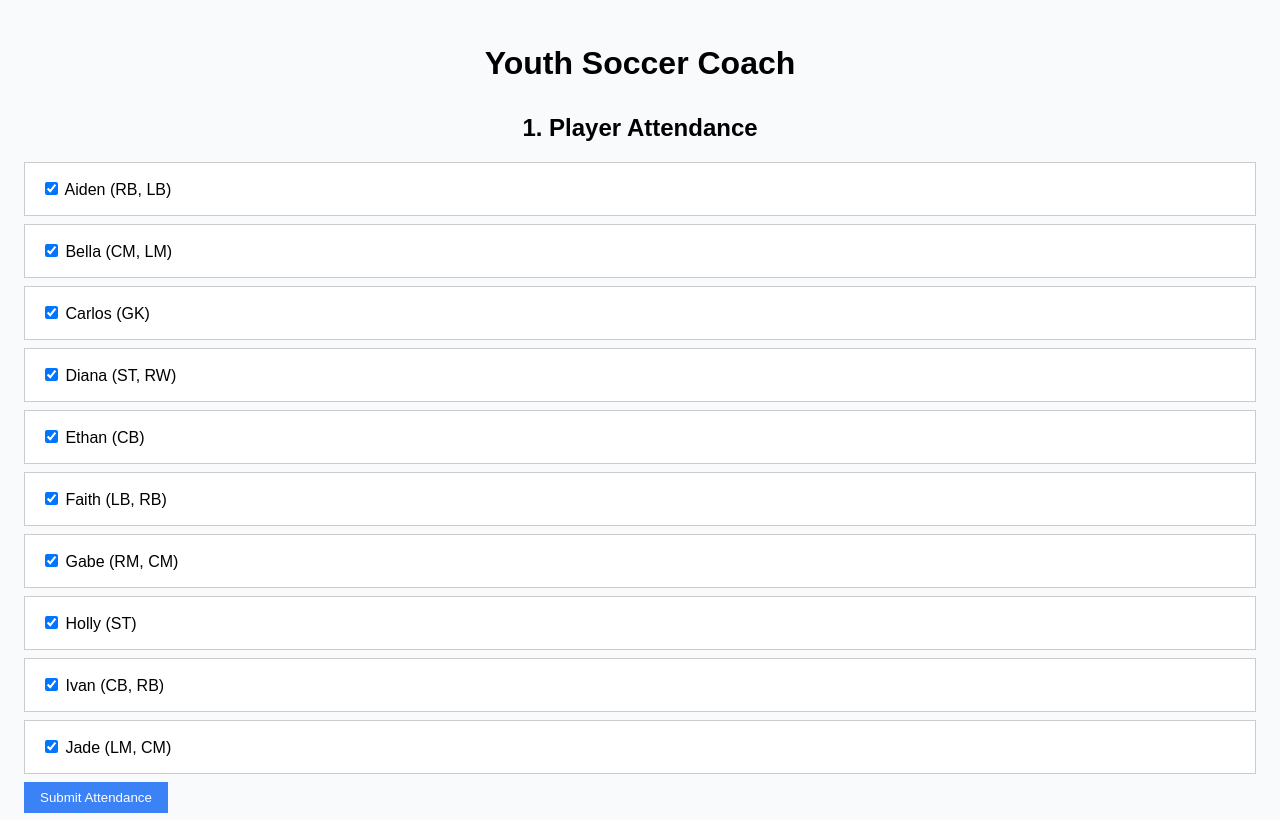
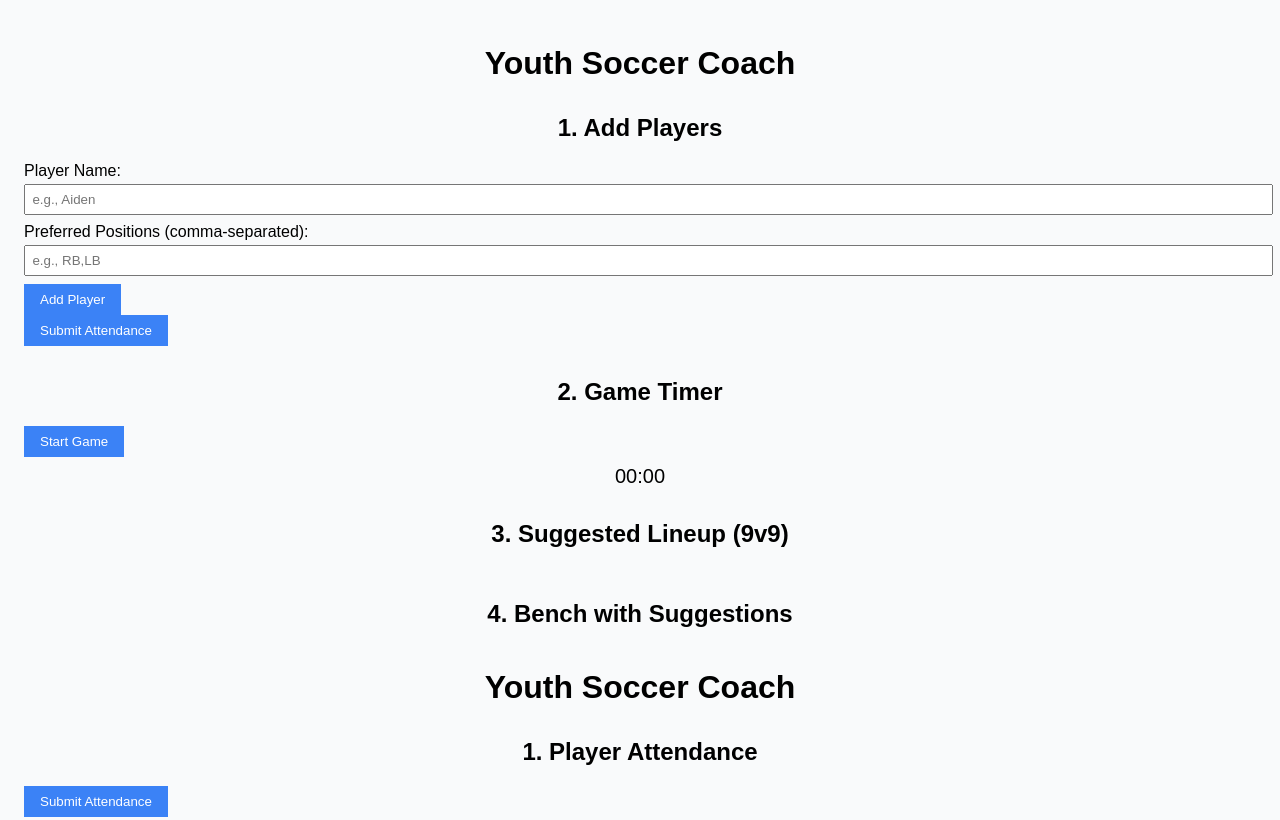
Before and after one commit to FROD16/SubCoach, a plain HTML site: page index.html in a window 1280 px wide. Shown: the top 820 px of the page. Drawn offline with Linux system fonts and the light colour scheme.

Commit message:
Update index.html

```diff
--- a/index.html
+++ b/index.html
@@ -1,7 +1,198 @@
 <!DOCTYPE html>
 <html lang="en">
 <head>
+  <meta charset="UTF-8" /><!DOCTYPE html>
+<html lang="en">
+<head>
   <meta charset="UTF-8" />
+  <meta name="viewport" content="width=device-width, initial-scale=1.0" />
+  <title>Youth Soccer Coach</title>
+  <style>
+    body {
+      font-family: sans-serif;
+      padding: 1rem;
+      background: #f9fafb;
+    }
+    h1, h2 {
+      text-align: center;
+    }
+    .player-card {
+      background: white;
+      border: 1px solid #ccc;
+      padding: 1rem;
+      margin-bottom: 0.5rem;
+    }
+    .lineup, .bench {
+      display: flex;
+      flex-wrap: wrap;
+      gap: 1rem;
+      margin-top: 1rem;
+    }
+    .section {
+      margin-top: 2rem;
+    }
+    .btn {
+      padding: 0.5rem 1rem;
+      background-color: #3b82f6;
+      color: white;
+      border: none;
+      cursor: pointer;
+    }
+    .btn:hover {
+      background-color: #2563eb;
+    }
+    .input-group {
+      margin-bottom: 0.5rem;
+    }
+    input[type="text"] {
+      padding: 0.4rem;
+      width: 100%;
+      margin-top: 0.2rem;
+    }
+    #gameTimer {
+      font-size: 1.25rem;
+      text-align: center;
+      margin-top: 0.5rem;
+    }
+  </style>
+</head>
+<body>
+  <h1>Youth Soccer Coach</h1>
+  <div class="section">
+    <h2>1. Add Players</h2>
+    <div class="input-group">
+      <label>Player Name:</label>
+      <input type="text" id="playerName" placeholder="e.g., Aiden" />
+    </div>
+    <div class="input-group">
+      <label>Preferred Positions (comma-separated):</label>
+      <input type="text" id="playerPositions" placeholder="e.g., RB,LB" />
+    </div>
+    <button class="btn" onclick="addPlayer()">Add Player</button>
+    <div id="playerList"></div>
+    <button class="btn" onclick="submitAttendance()">Submit Attendance</button>
+  </div>
+
+  <div class="section">
+    <h2>2. Game Timer</h2>
+    <button class="btn" onclick="startGame()">Start Game</button>
+    <div id="gameTimer">00:00</div>
+  </div>
+
+  <div class="section">
+    <h2>3. Suggested Lineup (9v9)</h2>
+    <div id="lineup" class="lineup"></div>
+  </div>
+
+  <div class="section">
+    <h2>4. Bench with Suggestions</h2>
+    <div id="bench" class="bench"></div>
+  </div>
+
+  <script>
+    let players = [];
+    const positions = ["GK", "LB", "CB", "CB", "RB", "LM", "CM", "RM", "ST"];
+    let gameStartTime = null;
+    let timerInterval = null;
+
+    function addPlayer() {
+      const name = document.getElementById("playerName").value.trim();
+      const posInput = document.getElementById("playerPositions").value.trim();
+      const pos = posInput ? posInput.split(",").map(p => p.trim().toUpperCase()) : [];
+      if (!name) return;
+      players.push({ name, position: pos, present: true, timePlayed: 0, onField: false, enterTime: null });
+      document.getElementById("playerName").value = "";
+      document.getElementById("playerPositions").value = "";
+      renderPlayers();
+    }
+
+    function renderPlayers() {
+      const container = document.getElementById("playerList");
+      container.innerHTML = "";
+      players.forEach((player, index) => {
+        const card = document.createElement("div");
+        card.className = "player-card";
+        card.innerHTML = `
+          <label>
+            <input type="checkbox" id="check_${index}" ${player.present ? "checked" : ""}> ${player.name} (${player.position.join(", ")})
+          </label>`;
+        container.appendChild(card);
+      });
+    }
+
+    function startGame() {
+      gameStartTime = Date.now();
+      if (timerInterval) clearInterval(timerInterval);
+      timerInterval = setInterval(updateGameClock, 1000);
+    }
+
+    function updateGameClock() {
+      const now = Date.now();
+      const elapsed = Math.floor((now - gameStartTime) / 1000);
+      const minutes = String(Math.floor(elapsed / 60)).padStart(2, '0');
+      const seconds = String(elapsed % 60).padStart(2, '0');
+      document.getElementById("gameTimer").innerText = `${minutes}:${seconds}`;
+
+      players.forEach(p => {
+        if (p.onField && p.enterTime != null) {
+          p.timePlayed = Math.floor((now - p.enterTime) / 1000);
+        }
+      });
+    }
+
+    function submitAttendance() {
+      const presentPlayers = [];
+      players.forEach((p, i) => {
+        const checked = document.getElementById(`check_${i}`).checked;
+        p.present = checked;
+        p.onField = false;
+        p.enterTime = null;
+        if (checked) presentPlayers.push(p);
+      });
+
+      const selectedLineup = [];
+      const usedIndexes = new Set();
+
+      // Assign players only to preferred positions
+      positions.forEach(pos => {
+        const matchIdx = presentPlayers.findIndex((p, idx) => !usedIndexes.has(idx) && p.position.includes(pos));
+        if (matchIdx !== -1) {
+          selectedLineup.push({ pos, player: presentPlayers[matchIdx] });
+          usedIndexes.add(matchIdx);
+        }
+      });
+
+      const bench = presentPlayers.filter((_, idx) => !usedIndexes.has(idx));
+
+      const lineupDiv = document.getElementById("lineup");
+      const benchDiv = document.getElementById("bench");
+      lineupDiv.innerHTML = "";
+      benchDiv.innerHTML = "";
+
+      selectedLineup.forEach(item => {
+        item.player.onField = true;
+        item.player.enterTime = Date.now();
+        const card = document.createElement("div");
+        card.className = "player-card";
+        card.innerText = `${item.pos}: ${item.player.name} (Pref: ${item.player.position.join(", ")})`;
+        lineupDiv.appendChild(card);
+      });
+
+      bench.forEach(player => {
+        player.onField = false;
+        player.enterTime = null;
+        const suggestion = positions.find(pos => player.position.includes(pos)) || "None";
+        const card = document.createElement("div");
+        card.className = "player-card";
+        card.innerText = `${player.name} (Time: ${Math.floor(player.timePlayed / 60)} min)
+Suggested: ${suggestion}`;
+        benchDiv.appendChild(card);
+      });
+    }
+  </script>
+</body>
+</html>
+
   <meta name="viewport" content="width=device-width, initial-scale=1.0" />
   <title>Youth Soccer Coach</title>
   <style>
```
